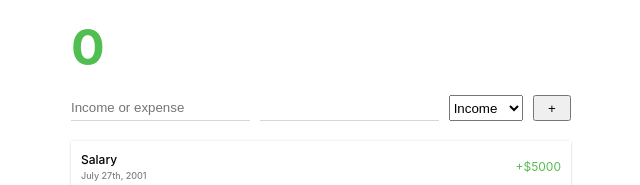
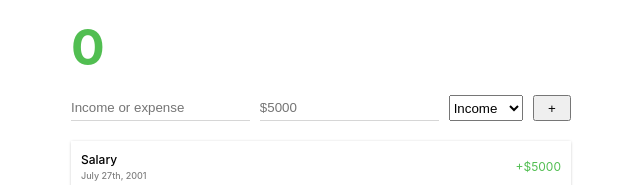
Before and after one commit to IhebZanina/expense-income, a React (Vite) app: page / in a window 1280 px wide. Shown: the top 185 px of the page, without its empty margins (319-959 px from the left). Built offline with nearby package versions, Linux system fonts and the light colour scheme.

Commit message:
Two way binding

```diff
--- a/src/App.jsx
+++ b/src/App.jsx
@@ -2,16 +2,38 @@ import { useState } from "react";
 import "./App.css";
 
 function App() {
-  const [count, setCount] = useState(0);
+  const [statement, setStatement] = useState("");
+  const [amount, setAmount] = useState("");
+  const [statementType, setStatementType] = useState("income");
 
   return (
     <main>
       <div>
+        {amount}
         <h1 className="total-text success">0</h1>
         <div className="input-container">
-          <input type="text" placeholder="Income or expense" />
-          <input type="number" />
-          <select>
+          <input
+            type="text"
+            placeholder="Income or expense"
+            onChange={(e) => {
+              setStatement(e.target.value);
+            }}
+            value={statement}
+          />
+          <input
+            type="number"
+            placeholder="$5000"
+            onChange={(e) => {
+              setAmount(e.target.value);
+            }}
+            value={amount}
+          />
+          <select
+            onChange={(e) => {
+              setStatementType(e.target.value);
+            }}
+            value={statementType}
+          >
             <option value="income">Income</option>
             <option value="expense">Expense</option>
           </select>
```
